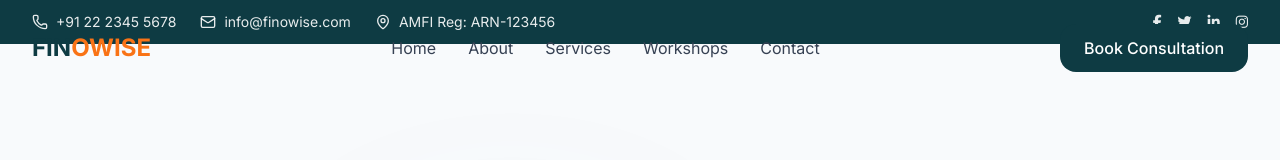
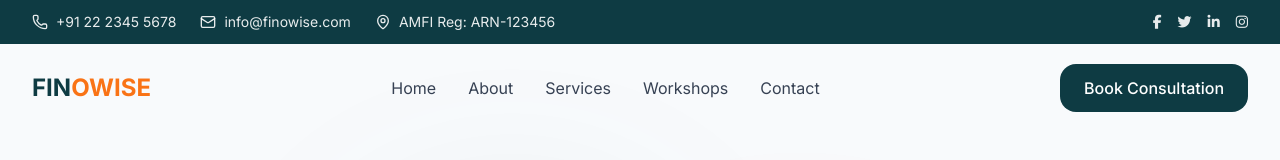
Before and after one commit to bhavesh-bhoi/FinoWise-Redesign, a React (Vite) app: page / in a window 1280 px wide. Shown: the top 160 px of the page. Built offline with nearby package versions, Linux system fonts and the light colour scheme.

Commit message:
Fixed:Conflicts in Navbar and Topbar

```diff
--- a/src/Components/Hero.jsx
+++ b/src/Components/Hero.jsx
@@ -9,7 +9,7 @@ const Hero = () => {
   ];
 
   return (
-    <section className="relative min-h-screen flex items-center pt-32 pb-16 overflow-hidden">
+    <section className="relative min-h-screen flex items-center pt-40 pb-16 overflow-hidden">
       {/* Floating Blob */}
       <div className="absolute inset-0 overflow-hidden">
         <div className="floating-blob w-96 h-96 bg-primary/20 left-1/4 top-1/4 animate-float" />
--- a/src/Components/Navbar.jsx
+++ b/src/Components/Navbar.jsx
@@ -30,6 +30,7 @@ const Navbar = () => {
             ? "bg-white/90 backdrop-blur-md shadow-lg"
             : "bg-transparent"
         } ${isScrolled ? "py-4" : "py-6"}`}
+        style={{ top: "40px" }} // Add offset for topbar
       >
         <div className="container-custom">
           <div className="flex items-center justify-between">
@@ -91,6 +92,7 @@ const Navbar = () => {
           className={`absolute right-0 top-0 h-full w-80 bg-white shadow-2xl transform transition-transform duration-500 ${
             isMobileMenuOpen ? "translate-x-0" : "translate-x-full"
           }`}
+          style={{ top: "40px" }} // Add offset for topbar
         >
           <div className="p-6">
             <div className="text-2xl font-bold mb-8">
--- a/src/Components/TopBar.jsx
+++ b/src/Components/TopBar.jsx
@@ -9,7 +9,7 @@ const TopBar = () => {
   ];
 
   return (
-    <div className="hidden lg:block bg-primary text-white/90 text-sm py-3">
+    <div className="hidden lg:block bg-primary text-white/90 text-sm py-3 fixed top-0 left-0 right-0 z-50">
       <div className="container-custom">
         <div className="flex items-center justify-between">
           <div className="flex items-center gap-6">
```
